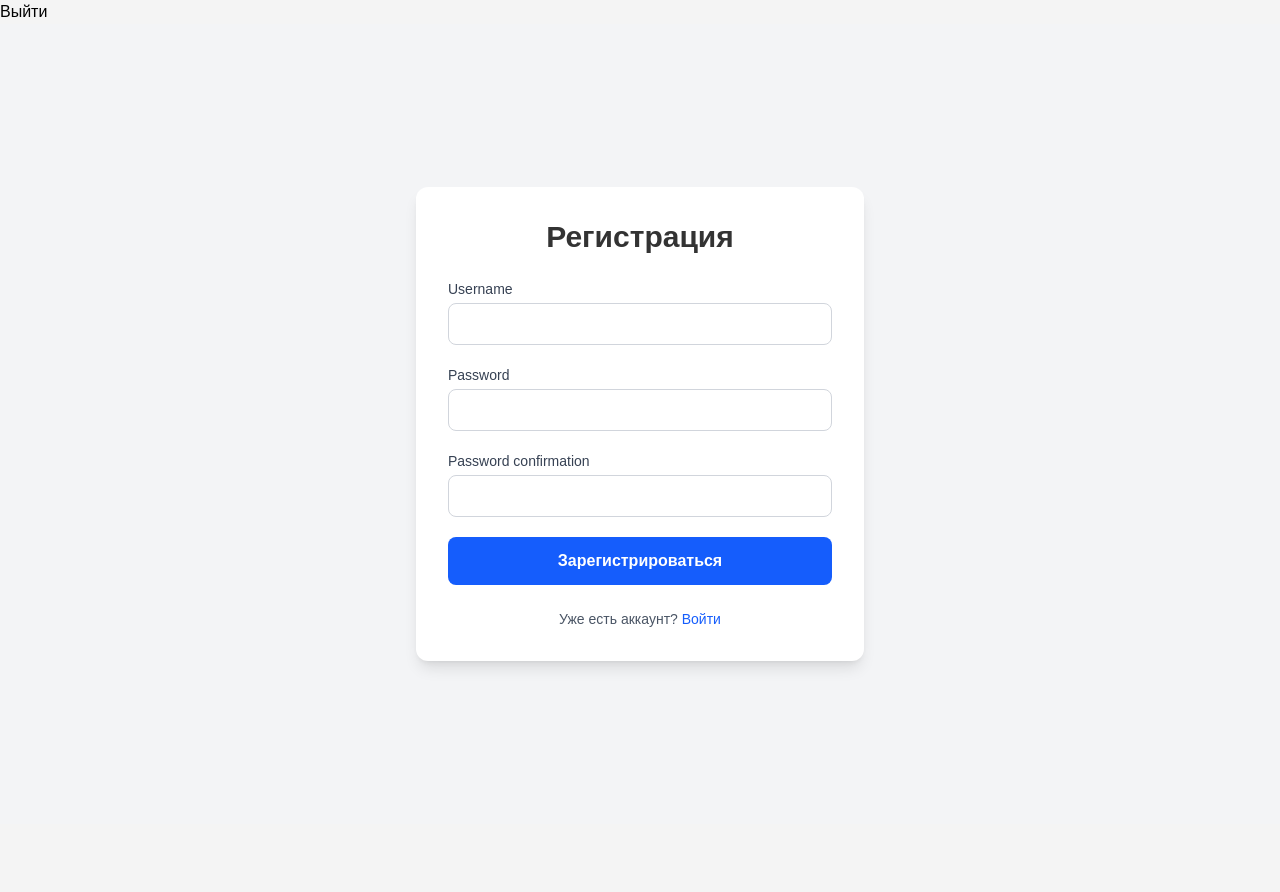
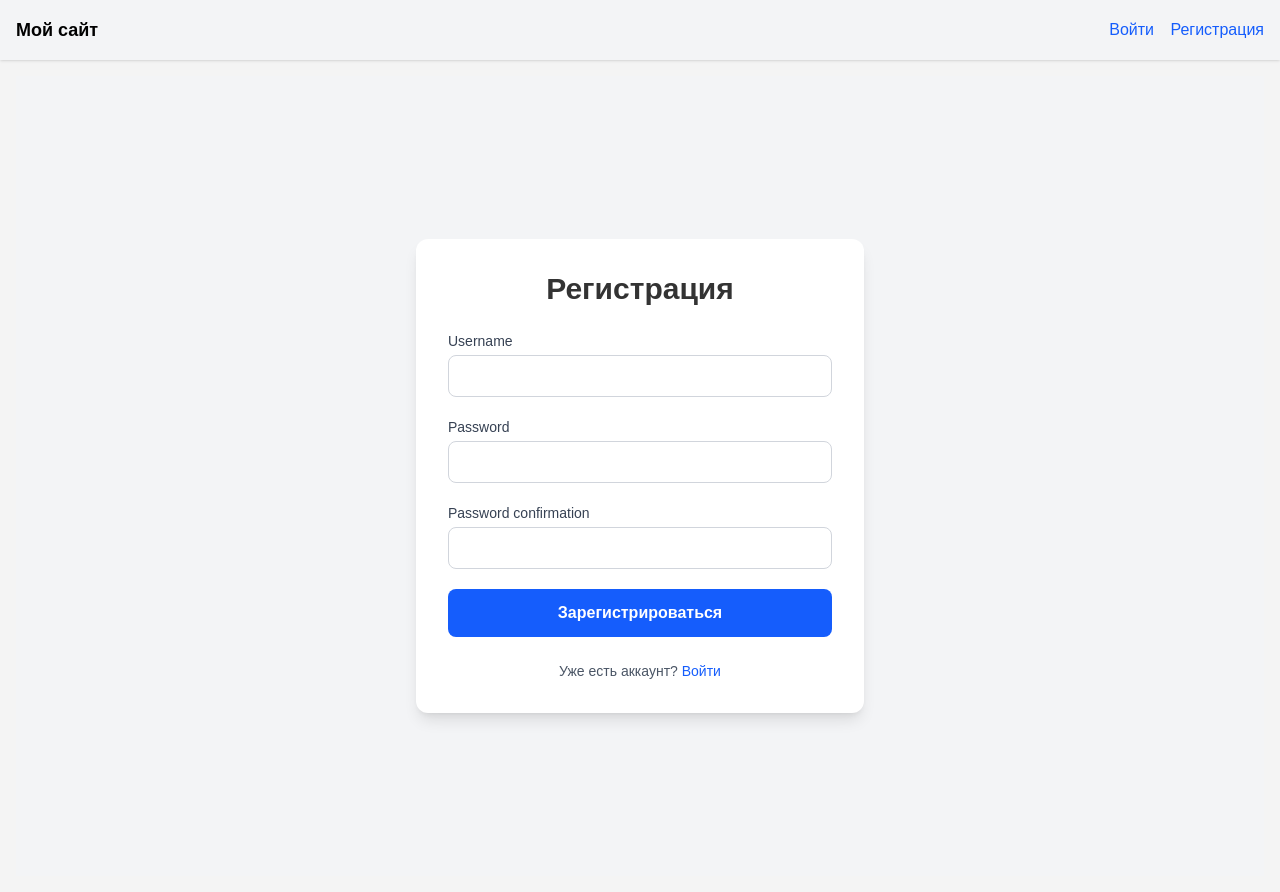
Before and after one commit to KonstantinP94/final_project, a Django app: page /users/register/ in a window 1280 px wide. Before the commit the page ends 669 px from the top, so only its background shows below. Run offline with Django 5.2, Linux system fonts and the light colour scheme.

Commit message:
layout.html обновил содержимое

```diff
--- a/sport/templates/layout.html
+++ b/sport/templates/layout.html
@@ -1,19 +1,50 @@
 {% load static %}
 
 <!doctype html>
-<html lang='en'>
+<html lang="en">
 <head>
-    <meta charset="UTF-8"/>
+    <meta charset="UTF-8">
     <title>Welcome</title>
-    <meta name="viewport" content="width=device-width, initial-scale=1.0"/>
+    <meta name="viewport" content="width=device-width, initial-scale=1.0">
     <script src="https://cdn.jsdelivr.net/npm/@tailwindcss/browser@4"></script>
-    <link rel='stylesheet' href='{% static 'css/style.css' %}'>
+    <link rel="stylesheet" href="{% static 'css/style.css' %}">
 </head>
+<body>
 
-<body>
-    <a href="{% url 'users:logout' %}">Выйти</a>
+    <!-- Верхняя панель с авторизацией -->
+    <div class="flex justify-between items-center p-4 bg-gray-100 shadow">
+        <div class="text-lg font-semibold">Мой сайт</div>
+        <div>
+            {% if user.is_authenticated %}
+                <span class="mr-4">Привет, {{ user.username }}!</span>
+                <a href="{% url 'users:logout' %}" class="text-red-600 hover:underline">Выйти</a>
+            {% else %}
+                <a href="{% url 'users:login' %}" class="text-blue-600 hover:underline mr-3">Войти</a>
+                <a href="{% url 'users:register' %}" class="text-blue-600 hover:underline">Регистрация</a>
+            {% endif %}
+        </div>
+    </div>
 
-{% block content %}
-{% endblock %}
+    <!-- Блок для вывода сообщений (Django messages) -->
+    {% if messages %}
+        <div class="messages-container max-w-4xl mx-auto mt-4 px-4">
+            {% for message in messages %}
+                <div class="p-3 mb-2 rounded
+                    {% if message.tags == 'success' %}bg-green-100 text-green-700 border border-green-300
+                    {% elif message.tags == 'error' %}bg-red-100 text-red-700 border border-red-300
+                    {% elif message.tags == 'warning' %}bg-yellow-100 text-yellow-700 border border-yellow-300
+                    {% else %}bg-blue-100 text-blue-700 border border-blue-300{% endif %}">
+                    {{ message }}
+                </div>
+            {% endfor %}
+        </div>
+    {% endif %}
+
+    <!-- Основной контент -->
+    <main class="container mx-auto p-4">
+        {% block content %}
+        {% endblock %}
+    </main>
+
 </body>
 </html>
```
